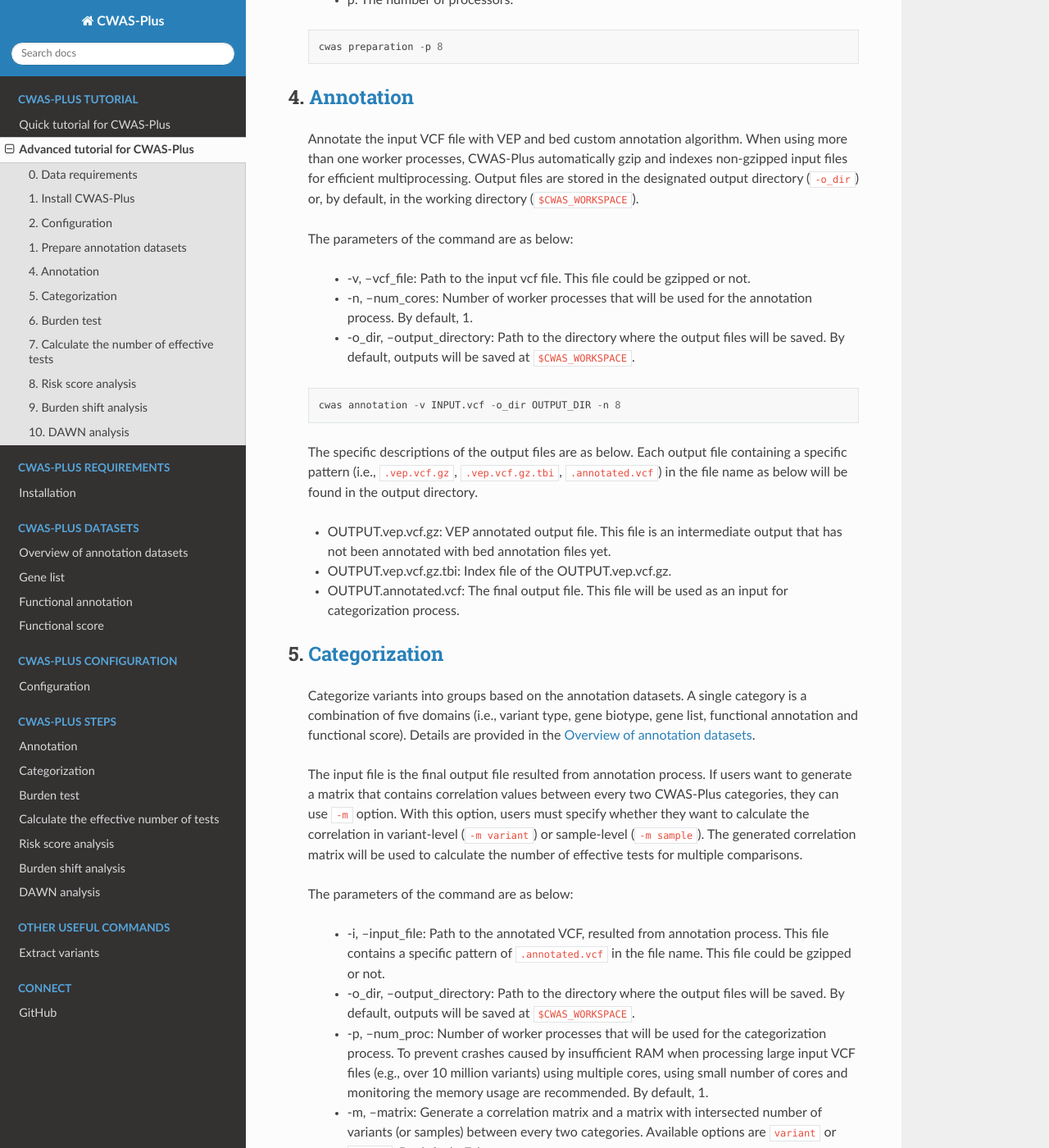
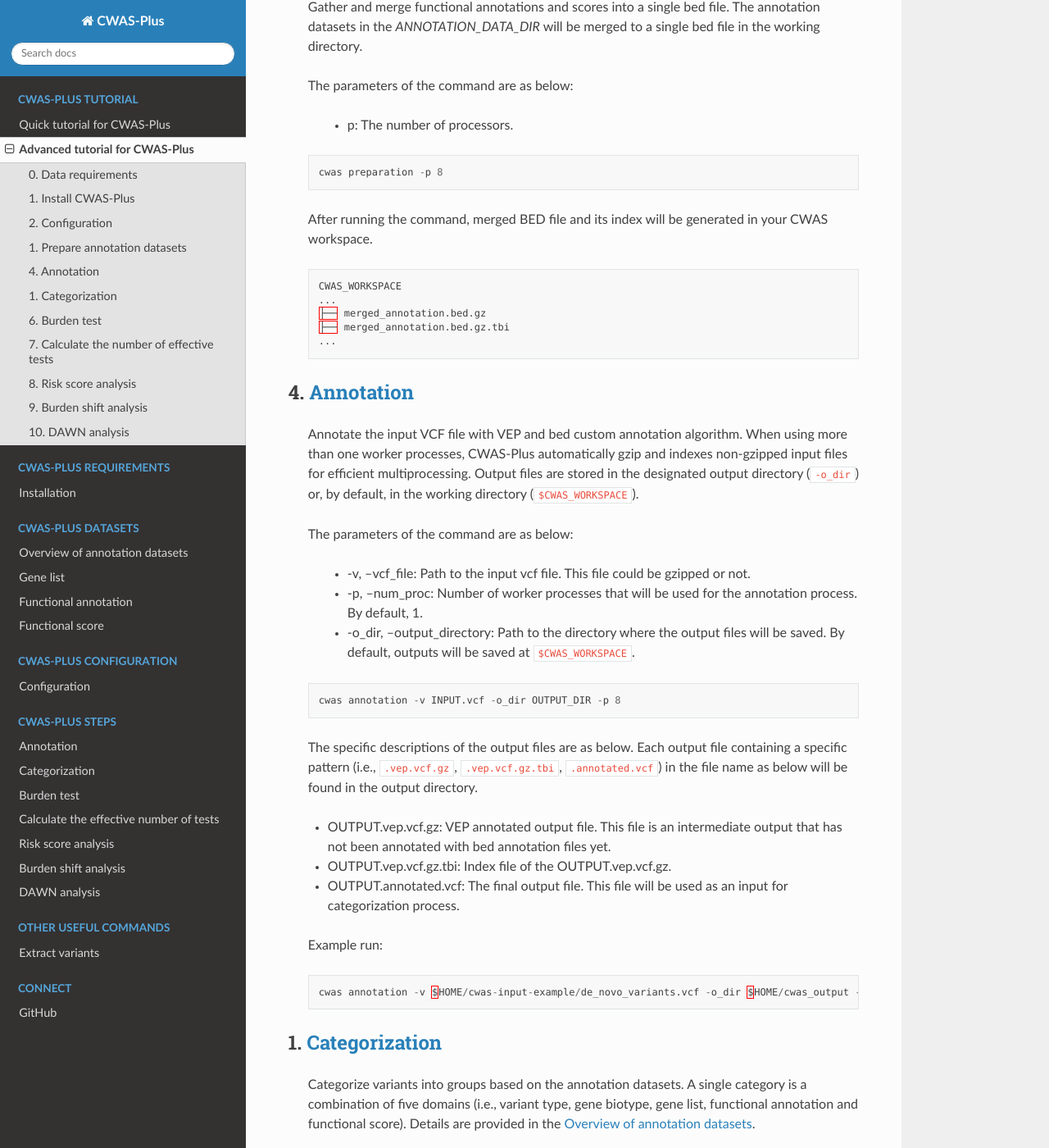
Before and after one commit to joonan-lab/cwas, a Sphinx documentation site: the page built from docs/quickstart/advanced_tutorial.rst, in a window 1280 px wide and 1400 px high, scrolled down 6149 px. Shown: the whole window at 82% size. Built offline with Sphinx 7.4.7 and the Read the Docs theme 2.0.0, drawn with Linux system fonts in a browser that asks for light colours; some of the changed text lies outside the part shown.

Commit message:
Update documents
Update documents

```diff
--- a/docs/config/configuration.rst
+++ b/docs/config/configuration.rst
@@ -16,6 +16,7 @@
 - **GENE_MATRIX**: This is the path of the gene matrix, which is a text file. The first column should be gene ID, and the second column should be gene name. The other columns will represent each gene list and show whether each row (=gene) are matched to the gene list or not by a binary code (0, 1). 1 if the gene is matched to a gene list, 0 if not.
 - **ANNOTATION_KEY_CONFIG**: This is the path of the annotation key file, which is a yaml file. This file contains the name of the annotation datasets inside the annotation dataset directory and the key names that will be used to represent the dataset. All details should be written in yaml syntax. Also, to split the category group to functional score and functional annotation, the users should type each annotation dataset under the matched group dictionary. Below is an example of this file. The format should be (name): (key) with a uniform indentation for each row. Be aware that the name of the annotations should not contain '_'. As domains will combined with '_' as a delimiter, using '_' in the annotation name will cause errors.
 - **VEP**: This is the path of VEP. If there is a pre-installed VEP, this line would be written in advance when the users typed the command ``cwas start``.
+- **VEP_CACHE_DIR**: This is the path of the directory, which contains cache files and overall resources for VEP.
 - **VEP_CONSERVATION_FILE**: This is the path of the conservation file (`loftee.sql`), which will be used for variant classification.
 - **VEP_LOFTEE**: This is the path of the directory of loftee plugin, which will be used for variant classification.
 - **VEP_HUMAN_ANCESTOR_FA**: This is the path of the human ancestor fasta file, which will be used for variant classification.
--- a/docs/quickstart/advanced_tutorial.rst
+++ b/docs/quickstart/advanced_tutorial.rst
@@ -60,6 +60,7 @@
 
   .. code-block:: solidity
 
+    cd $HOME
     git clone https://github.com/joonan-lab/cwas-input-example.git
 
 
@@ -71,6 +72,7 @@
 
   .. code-block:: solidity
 
+    cd $HOME
     git clone https://github.com/joonan-lab/cwas-dataset.git
 
 
@@ -142,6 +144,7 @@
   - **GENE_MATRIX**: This is the file name of the gene matrix, which is a text file. The first column should be gene ID, and the second column should be gene name. The other columns will represent each gene list and show whether each row (=gene) are matched to the gene list or not by a binary code (0, 1). 1 if the gene is matched to a gene list, 0 if not.
   - **ANNOTATION_KEY_CONFIG**: This is the file name of the annotation key file, which is a yaml file. This file contains the name of the annotation datasets inside the annotation dataset directory and the key names that will be used to represent the dataset. All details should be written in yaml syntax. Also, to split the category group to functional score and functional annotation, the users should type each annotation dataset under the matched group dictionary. Below is an example of this file. The format should be (name): (key) with a uniform indentation for each row. Be aware that the name of the annotations should not contain '_'. As domains will combined with '_' as a delimiter, using '_' in the annotation name will cause errors.
   - **VEP**: This is the path of VEP. If there is a pre-installed VEP, this line would be written in advance when the users typed the command ``cwas start``.
+  - **VEP_CACHE_DIR**: This is the path of the directory, which contains cache files and overall resources for VEP.
   - **VEP_CONSERVATION_FILE**: This is the path of the conservation file (`loftee.sql`), which will be used for variant classification.
   - **VEP_LOFTEE**: This is the file name of the directory of loftee plugin, which will be used for variant classification.
   - **VEP_HUMAN_ANCESTOR_FA**: This is the file name of the human ancestor fasta file, which will be used for variant classification.
@@ -173,6 +176,8 @@
 
     conda install -c bioconda ensembl-vep
 
+
+  To use VEP, users need cache file matching to the VEP version. The cache file can be found `here <https://asia.ensembl.org/info/docs/tools/vep/script/vep_cache.html#cache>`_. Please download the file in the *VEP_CACHE_DIR*.
 
   To download required resources and annotation datasets in GRCh38 version in one step, run the command below. It will create directory (``$HOME/.vep``) and download resources in the directory. By default, the resources are in the child directory of the home directory.
 
@@ -265,6 +270,17 @@
 
     cwas preparation -p 8
 
+  After running the command, merged BED file and its index will be generated in your CWAS workspace.
+
+  .. code-block:: solidity
+
+    CWAS_WORKSPACE
+    ...
+    ├── merged_annotation.bed.gz
+    ├── merged_annotation.bed.gz.tbi
+    ...
+
+
 4. :ref:`Annotation <annotation>`
 ############################################
 
@@ -275,12 +291,12 @@
   The parameters of the command are as below:
 
    - -v, --vcf_file: Path to the input vcf file. This file could be gzipped or not.
-   - -n, --num_cores: Number of worker processes that will be used for the annotation process. By default, 1.
+   - -p, --num_proc: Number of worker processes that will be used for the annotation process. By default, 1.
    - -o_dir, --output_directory: Path to the directory where the output files will be saved. By default, outputs will be saved at ``$CWAS_WORKSPACE``.
 
   .. code-block:: solidity
 
-    cwas annotation -v INPUT.vcf -o_dir OUTPUT_DIR -n 8
+    cwas annotation -v INPUT.vcf -o_dir OUTPUT_DIR -p 8
 
   The specific descriptions of the output files are as below. Each output file containing a specific pattern (i.e., ``.vep.vcf.gz``, ``.vep.vcf.gz.tbi``, ``.annotated.vcf``) in the file name as below will be found in the output directory.
 
@@ -288,7 +304,15 @@
   - OUTPUT.vep.vcf.gz.tbi: Index file of the OUTPUT.vep.vcf.gz.
   - OUTPUT.annotated.vcf: The final output file. This file will be used as an input for categorization process.
 
-5. :ref:`Categorization <categorization>`
+  Example run:
+
+  .. code-block:: solidity
+
+    cwas annotation -v $HOME/cwas-input-example/de_novo_variants.vcf -o_dir $HOME/cwas_output -p 8
+
+
+
+1. :ref:`Categorization <categorization>`
 ############################################
 
   Categorize variants into groups based on the annotation datasets. A single category is a combination of five domains (i.e., variant type, gene biotype, gene list, functional annotation and functional score). Details are provided in the :ref:`Overview of annotation datasets <overview>`.
--- a/docs/steps/annotation.rst
+++ b/docs/steps/annotation.rst
@@ -7,9 +7,9 @@
 CWAS-Plus annotated variants using VEP and its own custom annotation algorithm. The parameters of the command are as below:
 
 - -v, --vcf_file: Path to the input vcf file. This file could be gzipped or not.
-- -n, --num_cores: Number of worker processes that will be used for the annotation process. By default, 1.
+- -p, --num_proc: Number of worker processes that will be used for the annotation process. By default, 1.
 - -o_dir, --output_directory: Path to the directory where the output files will be saved. By default, outputs will be saved at ``$CWAS_WORKSPACE``.
 
 .. code-block:: solidity
 
-    cwas annotation -v INPUT.vcf -o_dir OUTPUT_DIR -n 8
+    cwas annotation -v INPUT.vcf -o_dir OUTPUT_DIR -p 8
```
